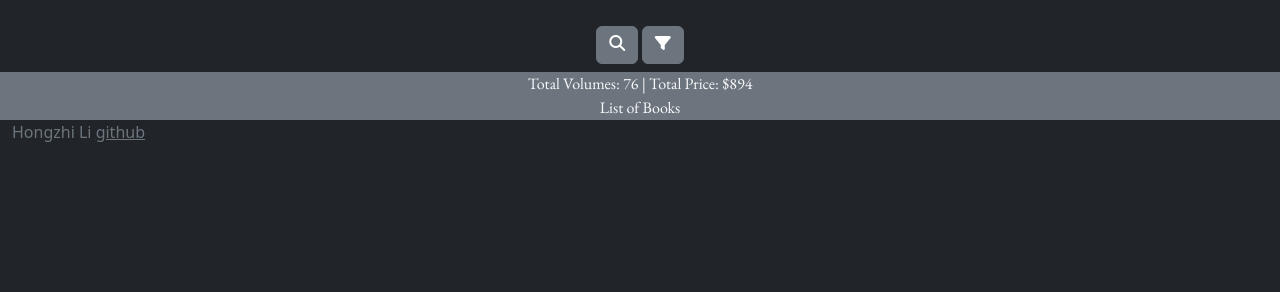
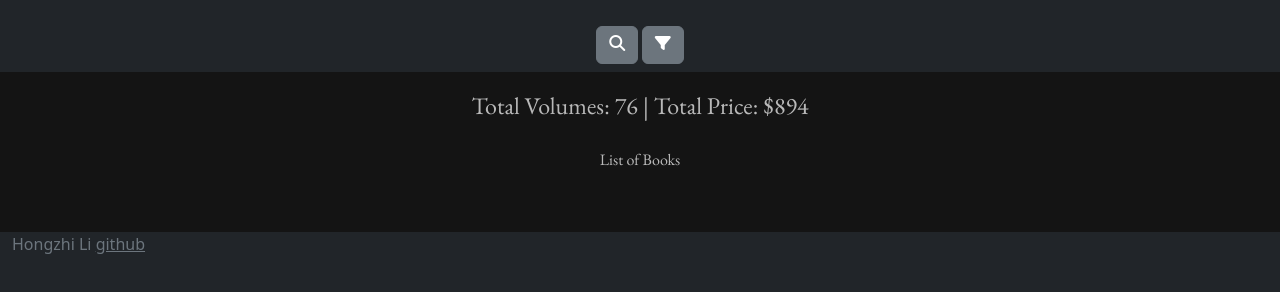
Before and after one commit to hongzhilig/startup, a plain HTML site: page mainpage.html in a window 1280 px wide. Shown: the part 54-346 px from the top of the page. Drawn offline with nearby package versions, Linux system fonts and the light colour scheme.

Commit message:
Agusted css for mainpage

```diff
--- a/main.css
+++ b/main.css
@@ -13,8 +13,6 @@ body {
   hr{
     border: 1px black solid !important;
   }
-
-
 
   h2{
     font-family: 'Vollkorn', serif;
@@ -35,3 +33,25 @@ body {
   0% { opacity: 0 }
   100% { opacity: 1 }
 }
+
+#totals{
+  padding-bottom: 1em;
+  font-size: x-large;
+}
+
+#mainBody {
+  font-family: 'EB Garamond', serif, monospace;
+  color: rgb(185, 185, 185);
+  background: rgb(20, 20, 20);
+  padding: 1em;
+  min-height: 10em;
+  text-align: center;
+}
+
+th {
+  cursor: pointer;
+}
+
+td {
+  min-width: 200px;
+}
--- a/mainpage.html
+++ b/mainpage.html
@@ -37,7 +37,7 @@
         <button id="serach" type="button" class="btn btn-secondary"> <i class="fa-solid fa-magnifying-glass"></i> </button>
         <button id="filter" type="button" class="btn btn-secondary"> <i class="fa-solid fa-filter"></i> </button>
     </h2>
-    <main class="bg-secondary text-center">
+    <main id="mainBody">
         <div id="totals"></div>
         <div id="listOfBooks">
             List of Books
```
Also changed, not shown: index.html (+1 -1 lines), list.js (line endings or trailing spaces).
